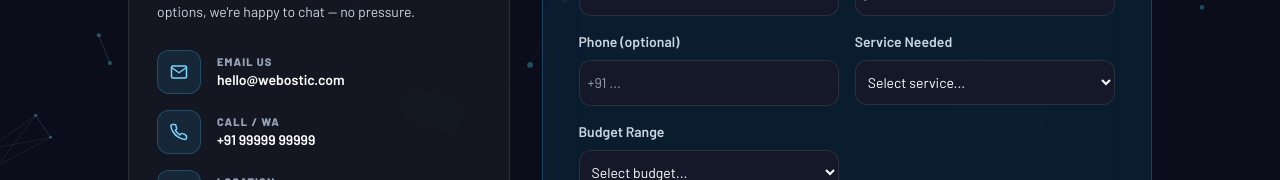
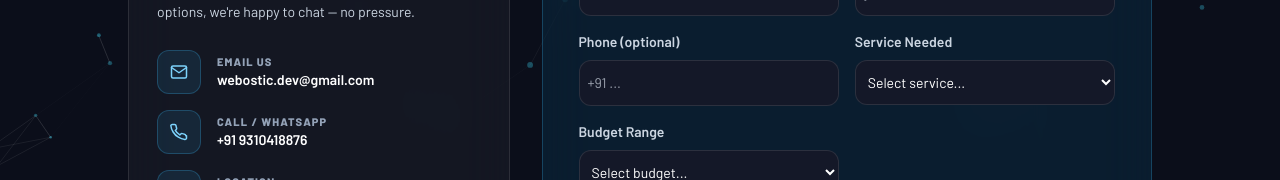
Before and after one commit to unofficialyaduvanshi/WebOstic, a React (Vite) app: page /contact in a window 1280 px wide. Shown: the part 361-541 px from the top of the page. Built offline with nearby package versions, Linux system fonts and the light colour scheme; a web font is replaced by a local one.

Commit message:
fix: contact info

```diff
--- a/src/sections/ContactSection.jsx
+++ b/src/sections/ContactSection.jsx
@@ -139,8 +139,8 @@ export default function ContactSection() {
   };
 
   const info = [
-    { Icon: I.Mail, label: "Email Us", val: "hello@webostic.com" },
-    { Icon: I.Phone, label: "Call / WA", val: "+91 99999 99999" },
+    { Icon: I.Mail, label: "Email Us", val: "webostic.dev@gmail.com" },
+    { Icon: I.Phone, label: "Call / WhatsApp", val: "+91 9310418876" },
     { Icon: I.Map, label: "Location", val: "Remote — Worldwide" },
   ];
 
```
